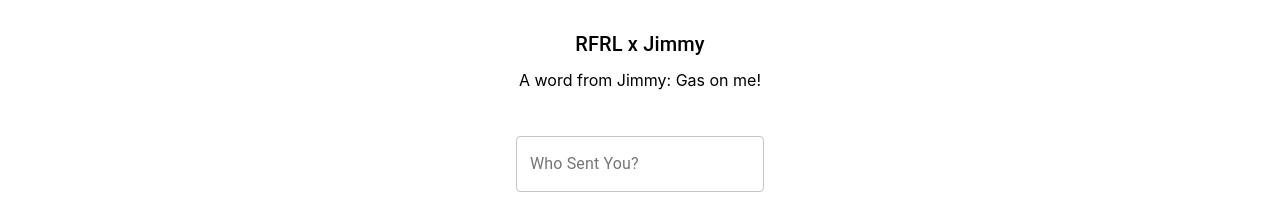
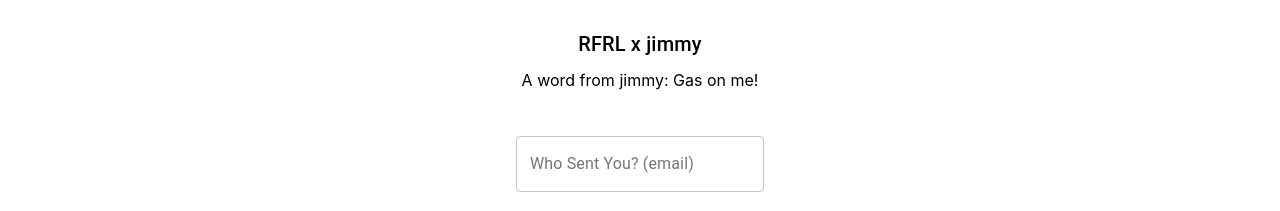
Before and after one commit to akdiam/RFRL-site, a React (Create React App) app: page /survey/jimmy in a window 1280 px wide. Shown: the part 428-639 px from the top of the page. Built offline with nearby package versions, Linux system fonts and the light colour scheme; no server answers.

Commit message:
firestore updates

```diff
--- a/src/App.js
+++ b/src/App.js
@@ -1,7 +1,6 @@
 import React from 'react';
 import { createMuiTheme, ThemeProvider } from '@material-ui/core/styles';
 import {grey} from '@material-ui/core/colors';
-import Paper from '@material-ui/core/Paper';
 import {
   BrowserRouter as Router,
   Switch,
@@ -30,13 +29,14 @@
           <Switch>
             <Route path="/survey/jimmy">
               <SurveyForm
-              enterprise_name='Jimmy'
+              enterprise_name='jimmy'
+              campaign_name='gas_station'
               enterprise_msg='Gas on me!'
               />
             </Route>
             <Route path="/survey/form-complete">
               <FormComplete
-              enterprise_name='Jimmy'
+              enterprise_name='jimmy'
               />
             </Route>
             <Route path="/">
--- a/src/Form/SurveyForm.js
+++ b/src/Form/SurveyForm.js
@@ -2,13 +2,13 @@
 import { useFormik } from 'formik';
 import { makeStyles } from '@material-ui/core/styles';
 import * as Yup from 'yup';
-import {useHistory} from 'react-router-dom';
+import { useHistory } from 'react-router-dom';
 import logo from './RFRL_Logo_Transparent_.png';
 import TextField from '@material-ui/core/TextField';
 import Typography from '@material-ui/core/Typography';
 import Grid from '@material-ui/core/Grid';
 import Button from '@material-ui/core/Button';
-import {db}from '../firebase';
+import { db } from '../firebase';
 
 const useStyles = makeStyles((theme) => ({
     root: {
@@ -16,12 +16,13 @@
     },
 }))
 
-export default function SurveyForm({ enterprise_name, enterprise_msg }) {
+export default function SurveyForm({ enterprise_name, campaign_name, enterprise_msg }) {
     const classes = useStyles();
     let history = useHistory();
 
     const sendToSheets = (submission) => {
-        db.collection(enterprise_name).doc(submission.email).set({
+        db.collection('enterprises').doc(enterprise_name).collection(campaign_name).doc('customers')
+        .collection('customerinfo').doc(submission.email).set({
             first_name: submission.first_name,
             last_name: submission.last_name,
             phone_num: submission.phone_num,
@@ -29,7 +30,10 @@
             email: submission.email,
             referrer: submission.referrer,
         })
-        .then(() => console.log('Submission accepted'))
+        .then(() => {
+            console.log('Submission accepted');
+            history.push('/survey/form-complete');
+        })
         .catch((err) => console.log(`Error: ${err}`));
     }
 
@@ -53,7 +57,6 @@
         onSubmit: values => {
             console.log(values);
             sendToSheets(values);
-            history.push('/survey/form-complete');
         }
     });
 
@@ -73,7 +76,7 @@
                 </Grid>
                 <Grid container item xs={12} justify='center'>
                     <TextField id='referrer'
-                    label='Who Sent You?'
+                    label='Who Sent You? (email)'
                     variant='outlined'
                     onChange={formik.handleChange}
                     value={formik.values.referrer}
```
Also changed, not shown: 1 other file (tests, documents, lock files or other folders).
